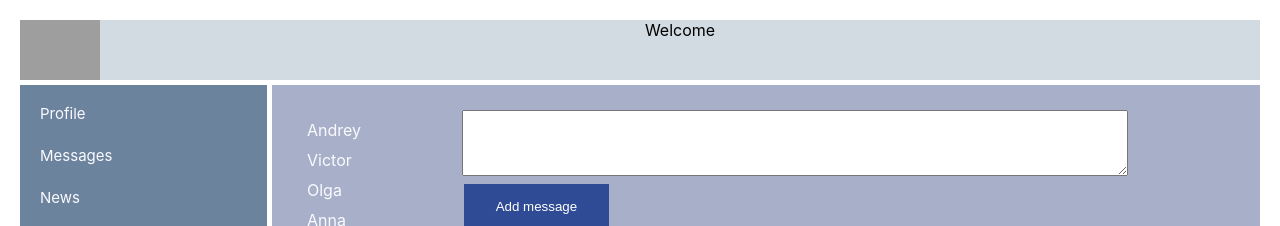
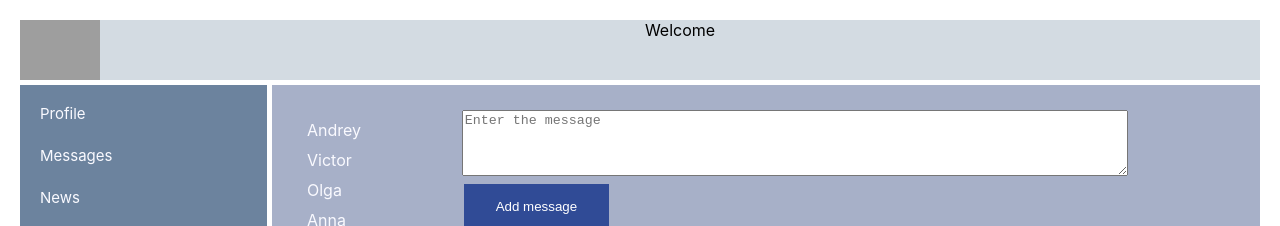
Before and after one commit to Apolo91/My_first_reactapp, a React (Create React App) app: page /Dialogs in a window 1280 px wide. Shown: the top 226 px of the page. Built offline with nearby package versions, Linux system fonts and the light colour scheme; grey boxes are pictures that could not be loaded.

Commit message:
lesson 41 add reducer

```diff
--- a/src/App.js
+++ b/src/App.js
@@ -1,5 +1,5 @@
 import React from 'react';
-import './App.css';
+import './App.scss';
 import Header from './component/Header/header';
 import Navbar from './component/Navbar/Navbar';
 import Profile from './component/Profile/Profile';
@@ -19,9 +19,9 @@ const App = (props) => {
         <div className="app-wrapper-content">
           <Route path='/Profile' render={()=><Profile
           ProfilePage={props.state.ProfilePage}
-          updatePostText={props.updatePostText}
-          addPost = {props.addPost}/>} />
-          <Route path='/Dialogs' render={() => <Dialogs state={props.state.DialogsPage} />} />
+          dispatch={props.dispatch}/>}
+        />
+          <Route path='/Dialogs' render={() => <Dialogs store={props.store} />} />
           <Route path='/Music' render={() => <Music/>} />
           <Route path='/News' render={() => <News/>} />
           <Route path='/Settings' render={() =><Settings/>} />
--- a/src/component/Dialogs/Dialogs.jsx
+++ b/src/component/Dialogs/Dialogs.jsx
@@ -2,14 +2,28 @@ import React from 'react';
 import s from "./Dialogs.module.css";
 import DialogItem from './DialogItem/DialogItem';
 import Message from './Message/Message';
+import { updateNewMessageTextCreator, sendMessageCreator } from '../../redux/dialogs-reducer';
 
 
 const Dialogs = (props) => {
 
-    let dialogs = props.state.DialogsData.map(d => <DialogItem name={d.name} id={d.id} />)
+    let state = props.store.getState().DialogsPage;
 
-    let messages = props.state.MessageData.map(m => <Message message={m.message} />)
-    let AddMessage = () => alert('add message')
+    let dialogs = state.DialogsData.map(d => <DialogItem name={d.name} id={d.id} />)
+
+    let messages = state.MessageData.map(m => <Message message={m.message} />)
+
+    let newMessageText = state.newMessageText;
+
+    let onSendMessageClick = () => {
+        props.store.dispatch(sendMessageCreator());
+
+    }
+
+    let onAddMessageText = (e) => {
+        let newMessage = e.target.value;
+        props.store.dispatch(updateNewMessageTextCreator(newMessage));
+    }
 
     return (
         <div className={s.dialogs}>
@@ -17,9 +31,9 @@ const Dialogs = (props) => {
                 {dialogs}
             </div>
             <div className={s.messagesItems}>
-            <textarea />
-            <button onClick={AddMessage}>Add message</button>
-            {messages}
+                <textarea placeholder='Enter the message' value={newMessageText} onChange={onAddMessageText} />
+                <button onClick={onSendMessageClick}>Add message</button>
+                {messages}
             </div>
         </div>
     );
--- a/src/component/Profile/MyPosts/MyPosts.jsx
+++ b/src/component/Profile/MyPosts/MyPosts.jsx
@@ -1,7 +1,7 @@
 import React from 'react';
 import s from "./MyPosts.module.css";
-import Post from "./Post/Post"
-
+import Post from "./Post/Post";
+import { addPostActionCreator, updateNewPostTextActionCreator } from '../../../redux/profile-reducer';
 
 
 const MyPosts = (props) => {
@@ -12,13 +12,14 @@ const MyPosts = (props) => {
 
     let AddPost = () => {
 
-        props.addPost();
+        props.dispatch(addPostActionCreator());
 
     }
 
     let onPostChange = () => {
         let text = NewPostElement.current.value;
-        props.updatePostText(text);
+        // let action = {type: 'UPDATE-NEW-POST-TEXT', newText: text };
+        props.dispatch(updateNewPostTextActionCreator(text));
     }
 
     return (
@@ -34,5 +35,4 @@ const MyPosts = (props) => {
     );
 }
 
-
 export default MyPosts;
--- a/src/component/Profile/Profile.jsx
+++ b/src/component/Profile/Profile.jsx
@@ -9,8 +9,8 @@ const Profile = (props) => {
             <MyPosts
             post={props.ProfilePage.PostData}
             newPostText={props.ProfilePage.newPostText}
-            updatePostText={props.updatePostText}
-            addPost={props.addPost} />
+
+            dispatch={props.dispatch} />
         </div>
 
     );
--- a/src/index.js
+++ b/src/index.js
@@ -1,28 +1,23 @@
 import * as serviceWorker from './serviceWorker';
-import state, { subscribe } from './redux/state';
+import store from './redux/state';
 import React from 'react';
 import ReactDOM from 'react-dom';
 import './index.css';
 import App from './App';
-import { addPost, updatePostText } from './redux/state';
 import { BrowserRouter } from "react-router-dom";
 
 
 let rerenderEntiretree = (state) => {
     ReactDOM.render(
         <BrowserRouter>
-            <App state={state} addPost={addPost}
-                updatePostText={updatePostText} />
+            <App state={state} store={store} dispatch={store.dispatch.bind(store)} />
         </BrowserRouter>, document.getElementById('root'));
 
 }
 
-rerenderEntiretree(state);
+rerenderEntiretree(store.getState());
 
-subscribe(rerenderEntiretree);
-
-
-
+store.subscribe(rerenderEntiretree);
 
 
 
--- /dev/null
+++ b/src/redux/dialogs-reducer.js
@@ -0,0 +1,25 @@
+const UPDATE_NEW_MESSAGE_TEXT = 'UPDATE-NEW-MESSAGE-TEXT';
+const SEND_MESSAGE = 'SEND_MESSAGE';
+
+const dialogsReducer = (state, action) => {
+    switch(action.type){
+        case UPDATE_NEW_MESSAGE_TEXT:
+            state.newMessageText = action.newMessage;
+            return state;
+        case SEND_MESSAGE:
+            let newMessage = state.newMessageText;
+            state.newMessageText = '';
+            state.MessageData.push({ id: 7, message: newMessage });
+            return state;
+        default:
+            return state;
+    }
+
+}
+
+
+export const sendMessageCreator = () => ({ type: SEND_MESSAGE });
+export const updateNewMessageTextCreator = (newMessage) =>
+    ({ type: UPDATE_NEW_MESSAGE_TEXT, newMessage: newMessage });
+
+export default dialogsReducer;
--- /dev/null
+++ b/src/redux/navbar-reducer.js
@@ -0,0 +1,7 @@
+const navbarReducer = (state, action) => {
+
+
+    return state;
+}
+
+export default navbarReducer;
--- /dev/null
+++ b/src/redux/profile-reducer.js
@@ -0,0 +1,27 @@
+const UPDATE_NEW_POST_TEXT = 'UPDATE-NEW-POST-TEXT';
+const ADD_POST = 'ADD-POST';
+
+const profileReducer = (state, action) => {
+    switch (action.type) {
+        case ADD_POST:
+            let newPost = {
+                id: 5,
+                message: state.newPostText,
+                like: 0
+            };
+            state.PostData.push(newPost);
+            state.newPostText = '';
+            return state;
+        case UPDATE_NEW_POST_TEXT:
+            state.newPostText = action.newText;
+            return state;
+        default:
+            return state;
+    }
+}
+
+export const addPostActionCreator = () => ({ type: ADD_POST });
+export const updateNewPostTextActionCreator = (text) =>
+    ({ type: UPDATE_NEW_POST_TEXT, newText: text });
+
+export default profileReducer;
--- a/src/redux/state.js
+++ b/src/redux/state.js
@@ -1,29 +1,27 @@
-let rerenderEntiretree = () => {
-    console.log('state changed');
-}
+import profileReducer from "./profile-reducer";
+import dialogsReducer from "./dialogs-reducer";
+import navbarReducer from './navbar-reducer';
 
-
-let state = {
-    NavbarPage : {
-        Friends : [
+let store = {
+    _state: {
+        NavbarPage: {
+            Friends: [
                 { id: 1, name: 'Andrey' },
                 { id: 2, name: 'Anna' },
                 { id: 3, name: 'Viktor' },
-
-
             ]
         },
-    ProfilePage : {
-        PostData : [
+        ProfilePage: {
+            PostData: [
                 { id: 1, message: 'Hi,how are you?', like: 15 },
-            { id: 2, message: 'It\'s my first post', like: 35 },
-            { id: 3, message: 'It\'s my first post', like: 35 },
-            { id: 4, message: 'It\'s my first post', like: 35 },
+                { id: 2, message: 'It\'s my first post', like: 33 },
+                { id: 3, message: 'It\'s my first post', like: 49 },
+                { id: 4, message: 'It\'s my first post', like: 1 },
             ],
             newPostText: "it-kamasutra.com"
         },
-    DialogsPage : {
-        DialogsData : [
+        DialogsPage: {
+            DialogsData: [
                 { id: 1, name: 'Andrey' },
                 { id: 2, name: 'Victor' },
                 { id: 3, name: 'Olga' },
@@ -31,38 +29,38 @@ let state = {
                 { id: 5, name: 'Egor' },
                 { id: 6, name: 'Egor' },
             ],
-        MessageData : [
+            MessageData: [
                 { id: 1, message: 'Hi!' },
                 { id: 2, message: 'How are you?' },
                 { id: 3, message: 'It\'s fine' },
                 { id: 4, message: 'Yo!' },
                 { id: 5, message: 'Yo!' },
                 { id: 6, message: 'Yo!' },
-        ]
+            ],
+            newMessageText: ""
 
         }
 
+    },
+    getState() {
+        return this._state;
+    },
+    _callSubscriber() {
+        console.log('state changed');
+    },
+    subscribe(observer) {
+        this._callSubscriber = observer;
+    },
+
+    dispatch(action) {
+
+        this._state.ProfilePage = profileReducer(this._state.ProfilePage,action);
+        this._state.DialogsPage = dialogsReducer(this._state.DialogsPage,action);
+        this._state.NavbarPage = navbarReducer (this._state.NavbarPage,action);
+        this._callSubscriber(this._state);
+
+    }
 }
 
-export const addPost = () => {
-    let newPost = {
-        id : 5,
-        message : state.ProfilePage.newPostText,
-        like : 0
-    };
-    state.ProfilePage.PostData.push(newPost);
-    state.ProfilePage.newPostText = '';
-    rerenderEntiretree(state);
-}
-
-
-export const updatePostText = (newText) => {
-    state.ProfilePage.newPostText = newText;
-    rerenderEntiretree(state);
-}
-
-export const subscribe = (observer) => {
-    rerenderEntiretree = observer;
-}
-
-export default state;
+export default store;
+window.store = store;
```
Also changed, not shown: src/App.scss (renamed from src/App.css). Lines whose indentation alone changed are shown as unchanged.
